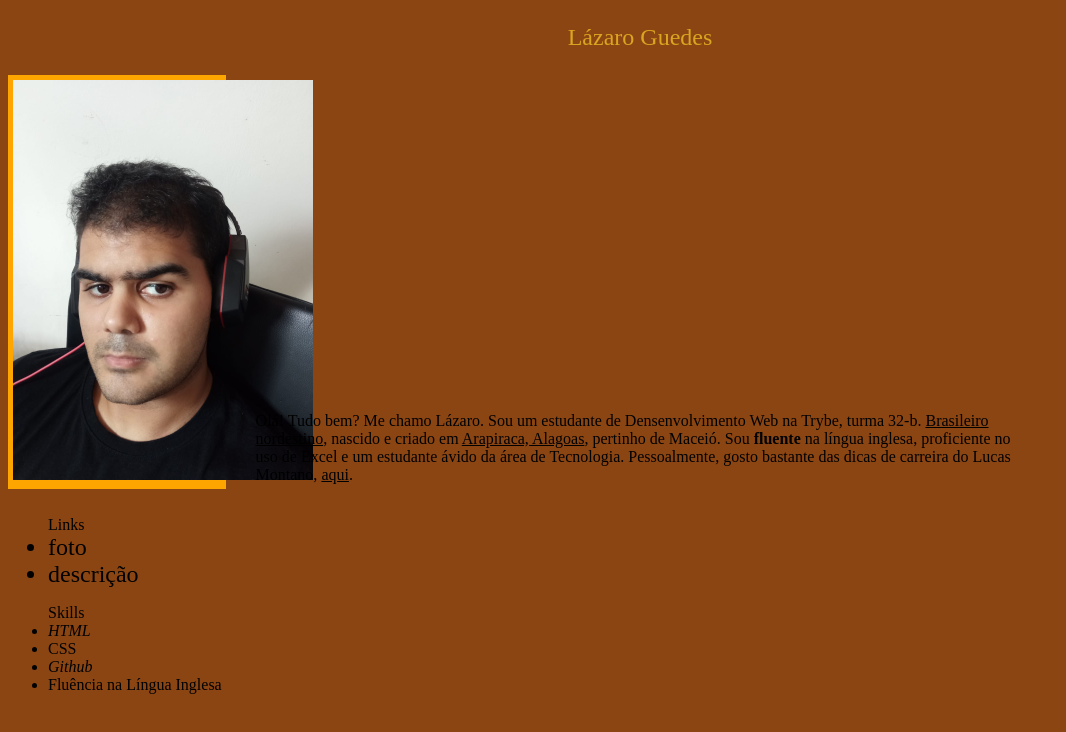
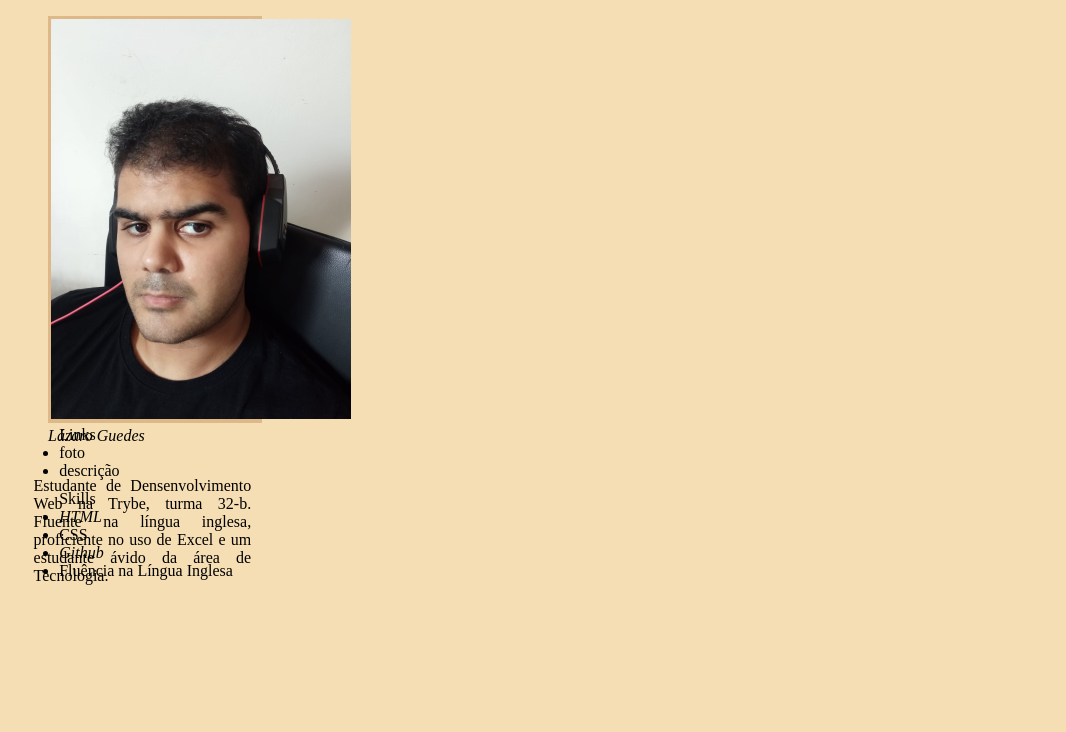
Before and after one commit to lazarusguedes/lazarusguedes.github.io, a plain HTML site: page index.html in a window 1280 px wide. Shown: the whole page, without its empty margins (0-1066 px from the left). Drawn offline with Linux system fonts and the light colour scheme.

Commit message:
dando jeito na bagunça

```diff
--- a/index.html
+++ b/index.html
@@ -8,29 +8,38 @@
     <link rel="stylesheet" href="style.css">
 </head>
 <body>
-    <p id="name">Lázaro Guedes</p>
-    <div id="image">
-        <img src="profile_pic.jpeg" width="300px" alt="picture">
-    </div>
-    <div id="description">
-        <pstyle="width: 900px;">Olá! Tudo bem? Me chamo Lázaro. Sou um estudante de Densenvolvimento Web na Trybe, turma 32-b. <span class="nacionalidade">Brasileiro nordestino</span>, nascido e criado em <span class="cidade">Arapiraca, Alagoas</span>,
-            pertinho de Maceió. Sou <b>fluente</b> na língua inglesa, proficiente no uso de Excel e um estudante ávido da área de Tecnologia. Pessoalmente,
-            gosto bastante das dicas de carreira do Lucas Montano, <a href="https://www.youtube.com/watch?v=nOFXkKgEamw" target="blank" style="text-decoration: underline; color: black;"> aqui</a>.
+    <figure>
+        <div id="image">
+            <img src="profile_pic.jpeg" width="300px" alt="picture">
+        </div>
+        <figcaption id="name">Lázaro Guedes</figcaption>
+    </figure>
+    <main>
+    <article>
+
+    <section id="description">
+        <p>
+            Estudante de Densenvolvimento Web na Trybe, turma 32-b. Fluente na língua inglesa, proficiente no uso de Excel e um estudante ávido da área de Tecnologia.
         </p>
-    </div>
-    <ul>
+    <section>
+
+    <nav>
+    <ul class="list" id="links">
         Links
         <li class="list_item"><a href="#pic" style="text-decoration: none; color: black;">foto</a></li>
         <li class="list_item"><a href="#descrição" style="text-decoration: none; color: black;">descrição</a></li>
 
     </ul>
+    </nav>
 
-    <ul>
+    <ul class="list" id="skills">
         Skills
         <li class="ímpar">HTML</li>
         <li>CSS</li>
         <li class="ímpar">Github</li>
         <li>Fluência na Língua Inglesa</li>
     </ul>
+    </article>
+    </main>
 </body>
 </html>
--- a/style.css
+++ b/style.css
@@ -1,16 +1,17 @@
 body {
-    background-color: RGB(139,69,19);
+    background-color: RGB(245,222,179);
+    border: none;
 }
 
 #name {
-    color: goldenrod;
-    font-size: x-large;
+    font-style: italic;
 }
 
 #description {
     display: inline-block;
-    width:60vw;
+    width:17vw;
     padding-left: 2vw;
+    text-align: justify;
 }
 
 .nacionalidade {
@@ -21,19 +22,29 @@ body {
     text-decoration: underline;
 }
 
-.list_item {
-    font-size: 1.5em;
-}
 #image {
-    display: inline-block;
     width: 16.25vw;
-    padding: 5px;
-    background-color: orange;
+    padding: 3px 3px 0.1px;
+    background-color: RGB(222,184,135);
+    margin-bottom: 0.5vh;
 }
 
-
-#name {text-align: center;}
 
 .ímpar {
     font-style: italic;
 }
+
+.list {
+    position: absolute;
+    top:5vw
+}
+
+.list#links {
+    top: 32vw;
+    left: 1.5vw;
+}
+
+.list#skills {
+    top: 37vw;
+    left: 1.5vw;
+}
```
